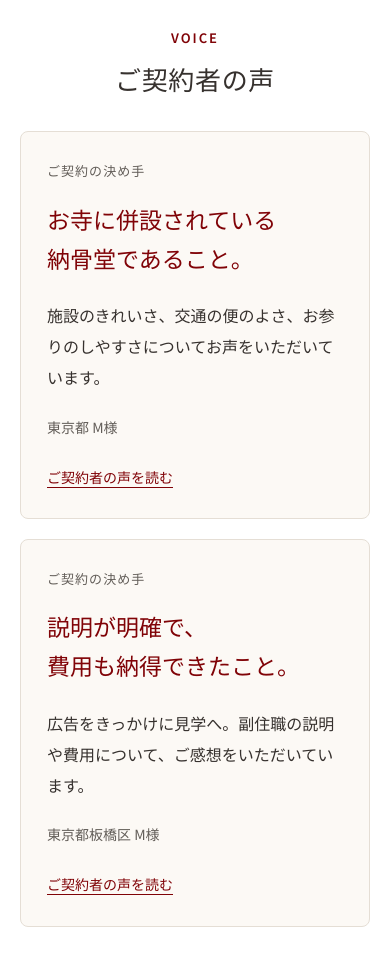
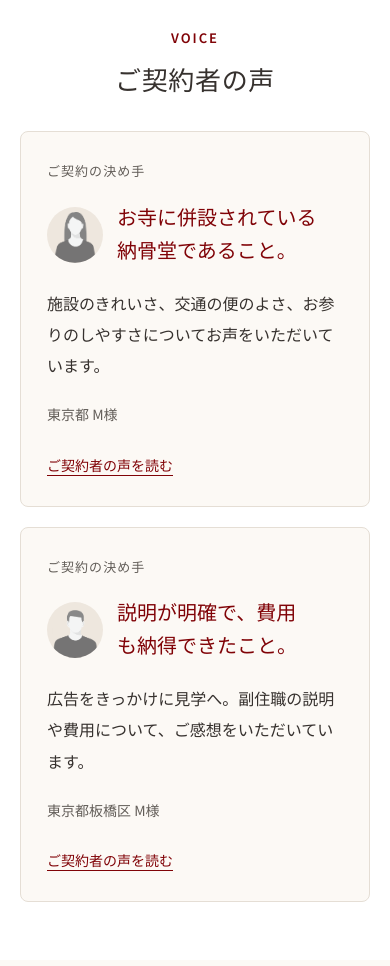
Before and after one commit to senmyo/renri, a plain HTML site: page design/ryuzenji-nokotsudo-lp/index.html in a window 390 px wide. Shown: the part 10520-11486 px from the top of the page. Drawn offline with Linux system fonts and the light colour scheme.

Commit message:
Add person illustrations beside testimonial headings

```diff
--- a/design/ryuzenji-nokotsudo-lp/assets/lp-complete.css
+++ b/design/ryuzenji-nokotsudo-lp/assets/lp-complete.css
@@ -20,9 +20,17 @@
 @media(prefers-reduced-motion:reduce){html{scroll-behavior:auto}*,*:before,*:after{transition:none!important}}
 
 /* Mobile first view: photo and introduction share the space above the fixed CTA. */
+.voice-heading { display: flex; align-items: center; gap: 20px; margin-bottom: 20px; }
+.voice-avatar { display: grid; place-items: end center; flex: 0 0 80px; width: 80px; height: 80px; border-radius: 50%; overflow: hidden; background: #eee7de; }
+.voice-avatar img { width: 82%; height: 90%; object-fit: contain; object-position: center bottom; }
+.voice-heading h3 { min-width: 0; margin: 0; text-wrap: balance; }
 .hero-first-view { display: contents; }
 .hero-location { display: none; }
 @media (max-width: 720px) {
+  .voice-heading { gap: 14px; margin-bottom: 20px; }
+  .voice-avatar { flex-basis: 56px; width: 56px; height: 56px; }
+  .voice-heading h3 { font-size: 20px; line-height: 1.65; }
+  .voice-heading h3 br { display: none; }
   .hero {
     display: block;
     background: #fff;
@@ -103,5 +111,8 @@
   .mobile-cta { grid-template-columns: repeat(2, minmax(0, 1fr)); }
 }
 @media (max-width: 375px) {
+  .voice-heading { gap: 12px; }
+  .voice-avatar { flex-basis: 44px; width: 44px; height: 44px; }
+  .voice-heading h3 { font-size: 18px; }
   .hero-intro { padding: 16px 20px; }
 }
--- a/design/ryuzenji-nokotsudo-lp/index.html
+++ b/design/ryuzenji-nokotsudo-lp/index.html
@@ -12,7 +12,7 @@
   <link rel="preconnect" href="https://fonts.gstatic.com" crossorigin>
   <link href="https://fonts.googleapis.com/css2?family=Noto+Sans+JP:wght@400;500;600;700&family=Noto+Serif+JP:wght@400;500;600&display=swap" rel="stylesheet">
   <link rel="preload" as="image" href="assets/lp-photos/feature-img03.jpg">
-  <link rel="stylesheet" href="assets/lp-complete.css?v=20261120-sp6">
+  <link rel="stylesheet" href="assets/lp-complete.css?v=20261120-voice1">
 </head>
 
 <body id="top">
@@ -331,8 +331,8 @@
         <p class="section-kicker">VOICE</p>
         <h2 class="section-heading">ご契約者の声</h2>
         <div class="voice-grid">
-          <article class="voice-card"><p class="voice-label">ご契約の決め手</p><h3>お寺に併設されている<br>納骨堂であること。</h3><p>施設のきれいさ、交通の便のよさ、お参りのしやすさについてお声をいただいています。</p><p class="voice-person">東京都 M様</p><a href="https://wasedanokotsudo.jp/%e8%87%aa%e5%88%86%e3%81%ae%e3%81%8a%e5%a2%93%e3%81%ae%e3%82%88%e3%81%86%e3%81%ab%e3%81%8a%e8%8a%b1%e3%82%84%e3%81%8a%e6%b0%b4%e3%81%8a%e4%be%9b%e3%81%88%e7%89%a9%e3%81%8c%e3%81%82%e3%81%92%e3%82%89/117/">ご契約者の声を読む</a></article>
-          <article class="voice-card"><p class="voice-label">ご契約の決め手</p><h3>説明が明確で、<br>費用も納得できたこと。</h3><p>広告をきっかけに見学へ。副住職の説明や費用について、ご感想をいただいています。</p><p class="voice-person">東京都板橋区 M様</p><a href="https://wasedanokotsudo.jp/%e7%9f%b3%e4%ba%95%e5%89%af%e4%bd%8f%e8%81%b7%e6%a7%98%e3%81%ae%e3%81%94%e8%aa%ac%e6%98%8e%e3%82%82%e6%98%8e%e7%a2%ba%e3%81%a7%e8%b2%bb%e7%94%a8%e3%82%82%e3%83%aa%e3%83%bc%e3%82%ba%e3%83%8a%e3%83%96/109/">ご契約者の声を読む</a></article>
+          <article class="voice-card"><p class="voice-label">ご契約の決め手</p><div class="voice-heading"><span class="voice-avatar" aria-hidden="true"><img src="assets/lp-illustrations/visitor-1.png" alt="" loading="lazy" width="214" height="246"></span><h3>お寺に併設されている<br>納骨堂であること。</h3></div><p>施設のきれいさ、交通の便のよさ、お参りのしやすさについてお声をいただいています。</p><p class="voice-person">東京都 M様</p><a href="https://wasedanokotsudo.jp/%e8%87%aa%e5%88%86%e3%81%ae%e3%81%8a%e5%a2%93%e3%81%ae%e3%82%88%e3%81%86%e3%81%ab%e3%81%8a%e8%8a%b1%e3%82%84%e3%81%8a%e6%b0%b4%e3%81%8a%e4%be%9b%e3%81%88%e7%89%a9%e3%81%8c%e3%81%82%e3%81%92%e3%82%89/117/">ご契約者の声を読む</a></article>
+          <article class="voice-card"><p class="voice-label">ご契約の決め手</p><div class="voice-heading"><span class="voice-avatar" aria-hidden="true"><img src="assets/lp-illustrations/visitor-2.png" alt="" loading="lazy" width="242" height="254"></span><h3>説明が明確で、<br>費用も納得できたこと。</h3></div><p>広告をきっかけに見学へ。副住職の説明や費用について、ご感想をいただいています。</p><p class="voice-person">東京都板橋区 M様</p><a href="https://wasedanokotsudo.jp/%e7%9f%b3%e4%ba%95%e5%89%af%e4%bd%8f%e8%81%b7%e6%a7%98%e3%81%ae%e3%81%94%e8%aa%ac%e6%98%8e%e3%82%82%e6%98%8e%e7%a2%ba%e3%81%a7%e8%b2%bb%e7%94%a8%e3%82%82%e3%83%aa%e3%83%bc%e3%82%ba%e3%83%8a%e3%83%96/109/">ご契約者の声を読む</a></article>
         </div>
       </div>
     </section>
```
Also changed, not shown: design/ryuzenji-nokotsudo-lp/assets/lp-illustrations/visitor-1.png (added), design/ryuzenji-nokotsudo-lp/assets/lp-illustrations/visitor-2.png (added).
